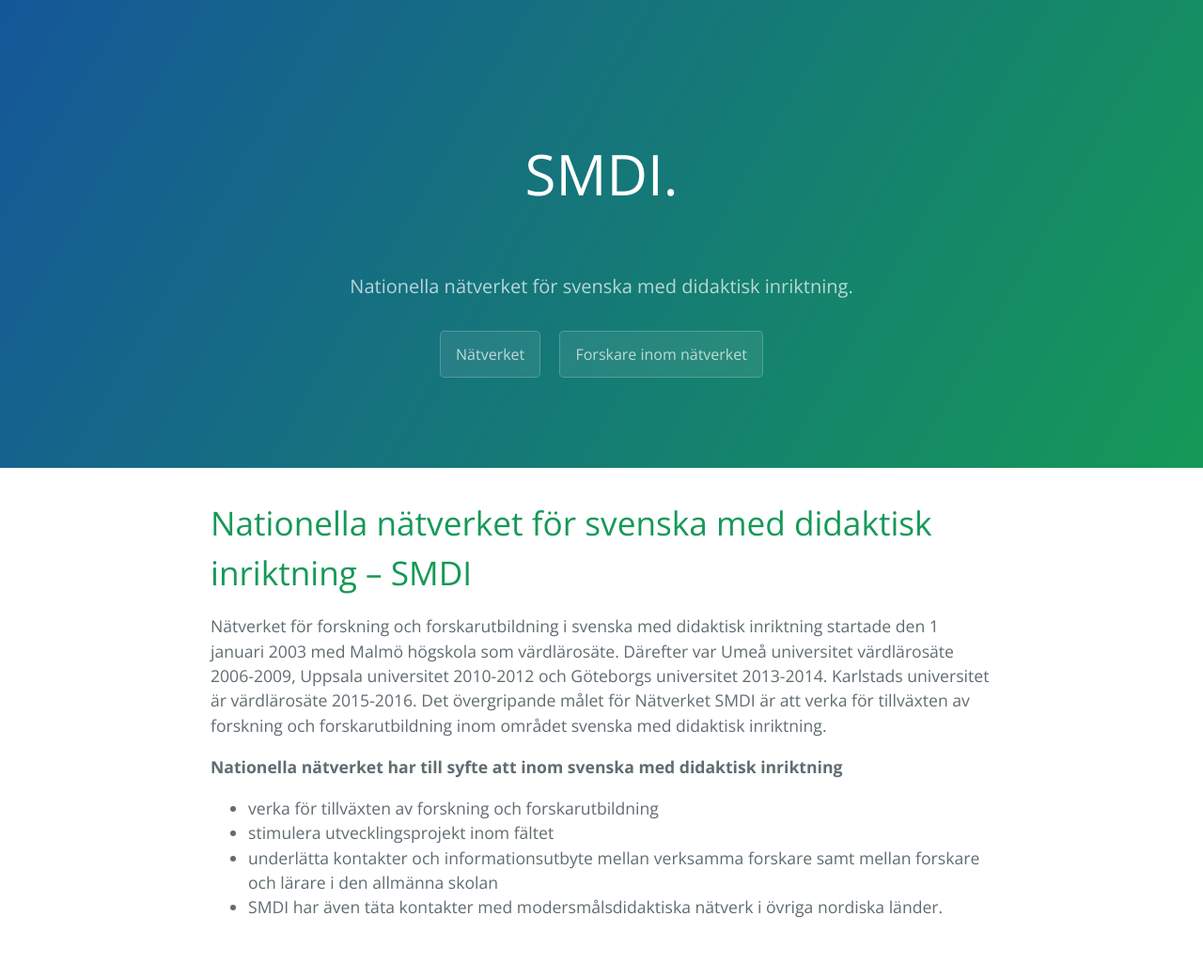
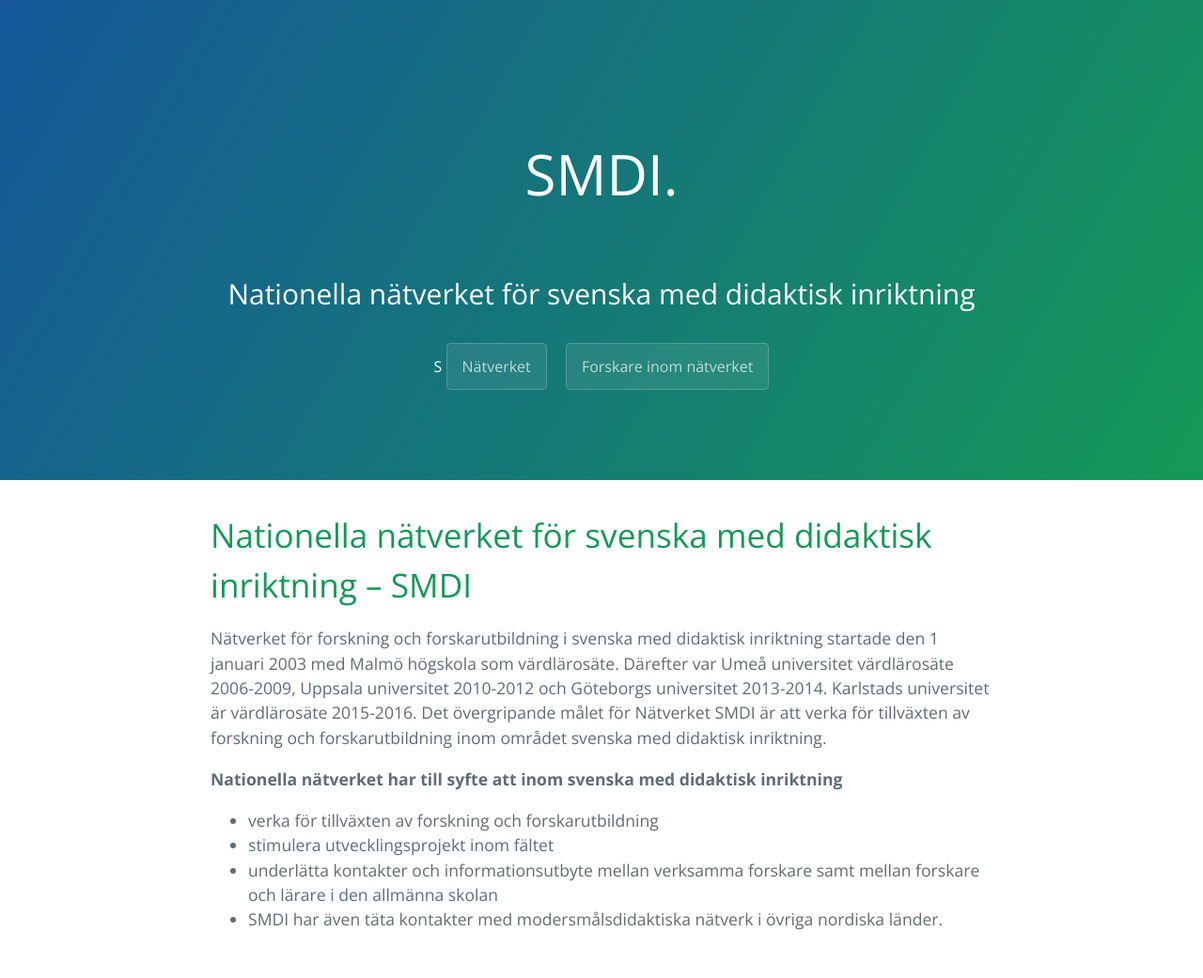
Before and after one commit to smdihemsida/smdihemsida.github.io, a Jekyll site: the page built from index.md, in a window 1280 px wide. Shown: the whole page at 94% size. Built offline with Jekyll 4.4.1, drawn with Linux system fonts in a browser that asks for light colours; our own code applies the rules of GitHub Pages for plain Markdown files.

Commit message:
Försök till logga

```diff
--- a/_layouts/default.html
+++ b/_layouts/default.html
@@ -11,7 +11,8 @@
   <body>
     <section class="page-header">
       <p style="font-size:60px">SMDI.</p>
-      <h2 class="project-tagline">Nationella nätverket för svenska med didaktisk inriktning.</h2>
+      <p style="font-size:30px">Nationella nätverket för svenska med didaktisk inriktning</p>
+      <!--<h2 class="project-tagline">Nationella nätverket för svenska med didaktisk inriktning.</h2>-->S
         <a href="https://albinmartinsson.github.io/nätverket" class="btn">Nätverket</a>
         <a href="https://albinmartinsson.github.io/forskare" class="btn">Forskare inom nätverket</a>
     </section>
```
